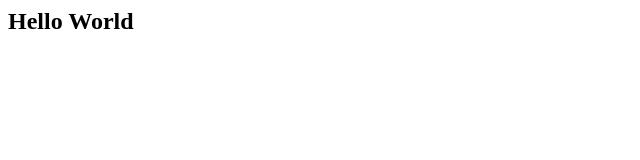
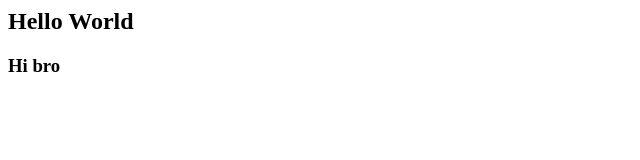
Before and after one commit to ayushh2k/made-with-clai, a plain HTML site: page index.html in a window 1280 px wide. Shown: the full height of the page, 0-640 px from the left. Drawn offline with Linux system fonts and the light colour scheme.

Commit message:
Added index.html

```diff
--- a/index.html
+++ b/index.html
@@ -1 +1,2 @@
 <h2>Hello World</h2>
+<h3>Hi bro</h3>
```
